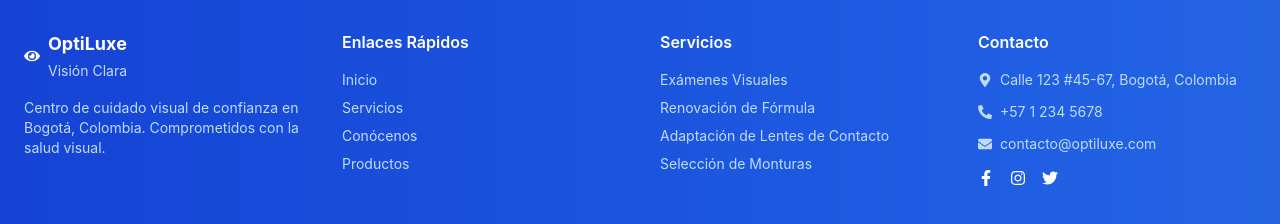
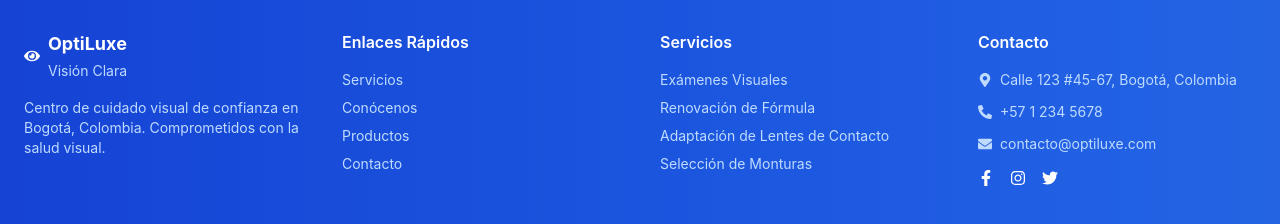
Before and after one commit to Jhorman18/optiluxe-front, a React (Vite) app: page / in a window 1280 px wide. Shown: the part 2315-2539 px from the top of the page. Built offline with nearby package versions, Linux system fonts and the light colour scheme; no server answers.

Commit message:
Se edita el footer - links

```diff
--- a/src/components/layout/Footer.jsx
+++ b/src/components/layout/Footer.jsx
@@ -7,8 +7,17 @@ import {
     FaTwitter,
     FaEye,
 } from "react-icons/fa";
+import { Link } from "react-router-dom";
 
-export default function Footer() {
+const footerLinks = [
+    { key: "inicio", label: "Inicio", to: "/" },
+    { key: "servicios", label: "Servicios", to: "/servicios" },
+    { key: "conocenos", label: "Conócenos", to: "/conocenos" },
+    { key: "productos", label: "Productos", to: "/productos" },
+    { key: "contacto", label: "Contacto", to: "/contacto" },
+];
+
+export default function Footer({ currentPage = "" }) {
     return (
         <footer className="bg-gradient-to-r from-blue-700 to-blue-500 text-white">
             {/* Footer Principal */}
@@ -36,10 +45,13 @@ export default function Footer() {
                     <div>
                         <h4 className="font-semibold mb-4">Enlaces Rápidos</h4>
                         <ul className="space-y-2 text-sm text-blue-200">
-                            <li className="hover:text-white cursor-pointer">Inicio</li>
-                            <li className="hover:text-white cursor-pointer">Servicios</li>
-                            <li className="hover:text-white cursor-pointer">Conócenos</li>
-                            <li className="hover:text-white cursor-pointer">Productos</li>
+                            {footerLinks
+                                .filter((link) => link.key !== currentPage)
+                                .map((link) => (
+                                    <li key={link.key} className="hover:text-white cursor-pointer transition">
+                                        <Link to={link.to}>{link.label}</Link>
+                                    </li>
+                                ))}
                         </ul>
                     </div>
 
--- /dev/null
+++ b/src/components/layout/ScrollToTop.jsx
@@ -0,0 +1,12 @@
+import { useEffect } from "react";
+import { useLocation } from "react-router-dom";
+
+export default function ScrollToTop() {
+    const { pathname } = useLocation();
+
+    useEffect(() => {
+        window.scrollTo(0, 0);
+    }, [pathname]);
+
+    return null;
+}
--- a/src/pages/public/Conocenos.jsx
+++ b/src/pages/public/Conocenos.jsx
@@ -15,7 +15,7 @@ export default function Conocenos() {
       <ValuesSection />
       <WhyUsSection />
       <VisitSection />
-      <Footer />
+      <Footer currentPage="conocenos" />
     </>
   );
 }
--- a/src/pages/public/Contacto.jsx
+++ b/src/pages/public/Contacto.jsx
@@ -11,7 +11,7 @@ export default function Contacto() {
       <ContactoHero />
       <ContactoFormSection />
       <ContactoMapa />
-      <Footer />
+      <Footer currentPage="contacto" />
     </>
   );
 }
--- a/src/pages/public/HomePage.jsx
+++ b/src/pages/public/HomePage.jsx
@@ -13,7 +13,7 @@ export default function HomePage() {
             <ServicesPreviewSection/>
             <WhyChooseUsSection/>
             <CtaSection />
-            <Footer />
+            <Footer currentPage="inicio" />
         </div>
     );
 }
--- a/src/pages/public/Productos.jsx
+++ b/src/pages/public/Productos.jsx
@@ -11,7 +11,7 @@ export default function Productos() {
             <ProductsHero />
             <ProductsGrid />
             <ProductsBenefits />
-            <Footer />
+            <Footer currentPage="productos" />
         </>
     );
 }
--- a/src/pages/public/Services.jsx
+++ b/src/pages/public/Services.jsx
@@ -13,7 +13,7 @@ const Services = () => {
             <ServicesGrid />
             <ProcessSection />
             <ServicesCTA />
-            <Footer />
+            <Footer currentPage="servicios" />
         </>
     );
 };
--- a/src/routes/AppRouter.jsx
+++ b/src/routes/AppRouter.jsx
@@ -22,10 +22,12 @@ import EncuestasPage from "../pages/admin/EncuestasPage";
 import CitasPage from "../pages/public/CitasPage";
 import Carrito from "../pages/cliente/Carrito";
 import CartPanel from "../components/cart/CartPanel.jsx";
+import ScrollToTop from "../components/layout/ScrollToTop.jsx";
 
 export default function AppRouter() {
   return (
     <BrowserRouter>
+      <ScrollToTop />
       <CartPanel />
       <Routes>
 
```
